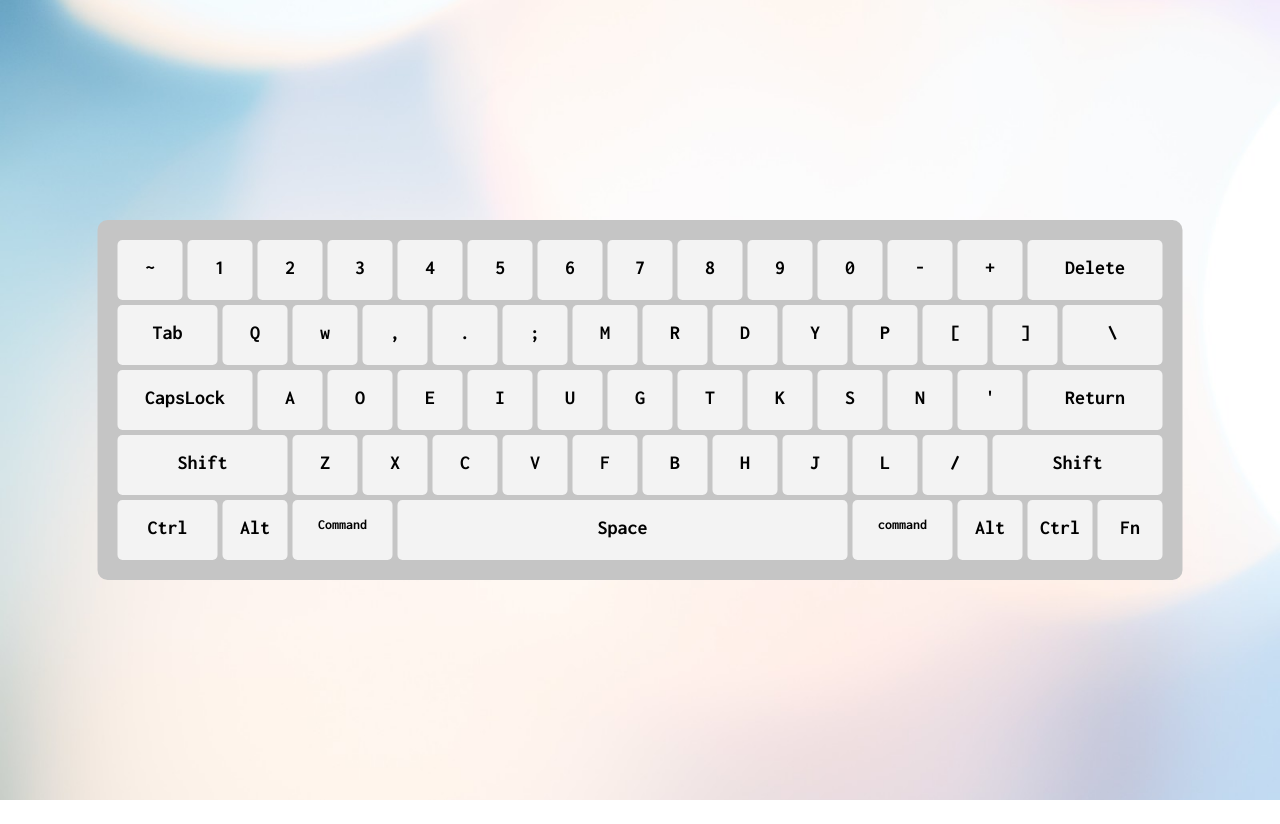
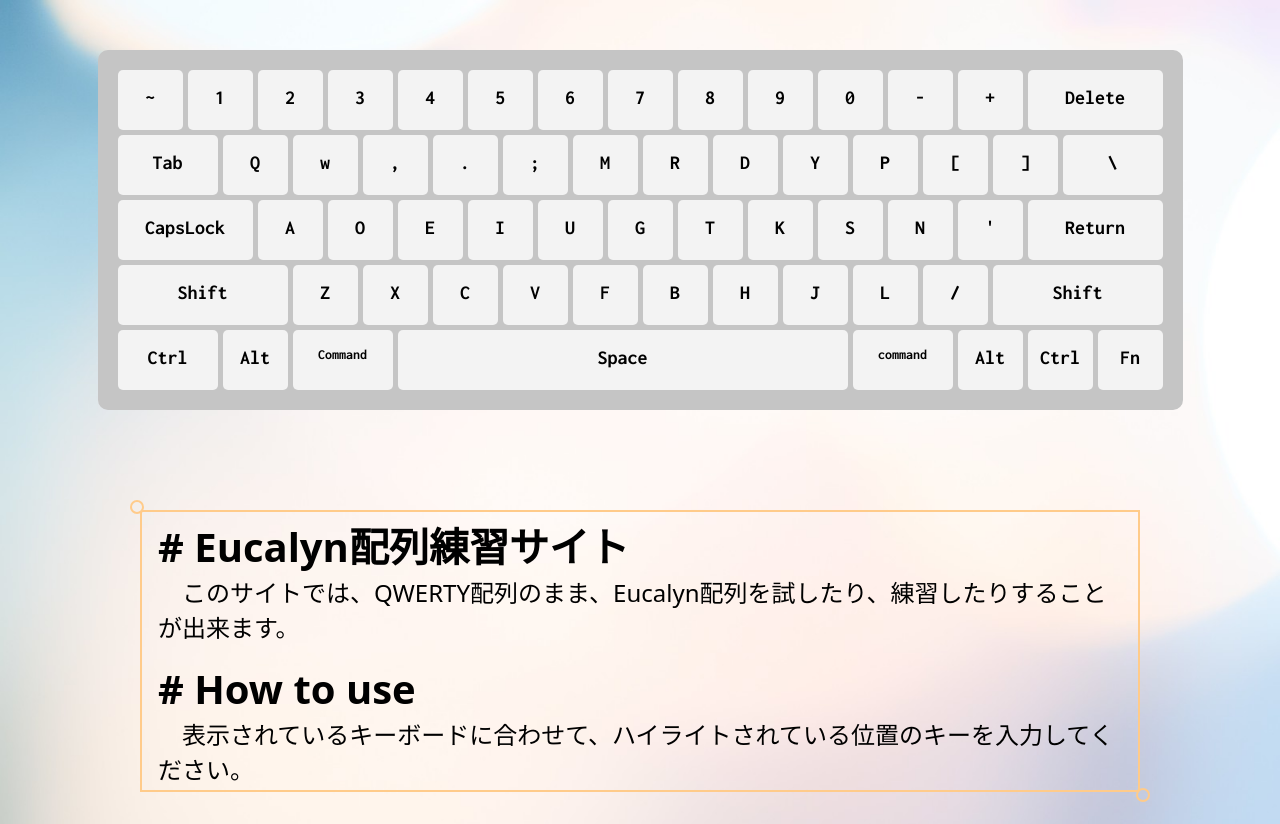
Before and after one commit to Hiroya-W/Hiroya-W.github.io, a plain HTML site: page works/typing_site/index.html in a window 1280 px wide. Before the commit the page ends 800 px from the top, so only its background shows below. Drawn offline with nearby package versions, Linux system fonts and the light colour scheme; a script that the page names is missing.

Commit message:
:+1: Eucalynタイピングサイトを最新版に更新した

```diff
--- a/works/typing_site/index.html
+++ b/works/typing_site/index.html
@@ -3,15 +3,34 @@
 
 <head>
     <meta charset="UTF-8">
+    <!-- OGP information -->
+    <meta property="og:title" content="Eucalyn配列練習サイト" />
+    <meta property="og:type" content="website" />
+    <meta property="og:url" content="https://hiroya-w.github.io/works/typing_site/index.html" />
+    <meta property="og:image" content="../../img/ogp.png" />
+    <meta property="og:site_name" content="Eucalyn配列練習サイト" />
+    <meta property="og:description" content="Eucalyn配列練習サイト" />
+    <meta name="twitter:card" content="summary" />
+    <meta name="twitter:site" content="@Hyuyu_kun" />
+    <meta content='width=device-width, initial-scale=1.0, maximum-scale=1.0, user-scalable=0' name='viewport' />
+    <meta name="viewport" content="width=device-width" />
+    <title>Eucalyn配列練習サイト | Works</title>
+
+    <!-- stylesheet -->
     <link rel="stylesheet" type="text/css" href="styles.css">
+    <!-- google fonts -->
     <link href="https://fonts.googleapis.com/css2?family=Noto+Sans+JP&display=swap" rel="stylesheet">
     <link href="https://fonts.googleapis.com/css2?family=Inconsolata:wght@700&display=swap" rel="stylesheet">
+    <!-- jquery source -->
     <script src="https://ajax.googleapis.com/ajax/libs/jquery/3.5.1/jquery.min.js"></script>
+    <link rel="shortcut icon" href="../../img/favicon.ico" />
 </head>
 
 <body>
-    <p id="word"></p>
-    <p id="roma"></p>
+    <div>
+        <p id="word"></p>
+        <p id="roma"></p>
+    </div>
     <div id="keyboard-base" class="keyboard-base">
         <div class="key">~</div>
         <div class="key">1</div>
@@ -75,6 +94,21 @@
         <div class="key">Ctrl</div>
         <div class="key">Fn</div>
     </div>
+
+    <div class="readme">
+        <div class="box18">
+            <!-- <h1># Eucalyn配列練習サイト</h1> -->
+            <h1># Eucalyn配列練習サイト</h1>
+            <p>
+                　このサイトでは、QWERTY配列のまま、Eucalyn配列を試したり、練習したりすることが出来ます。
+            </p>
+            <br>
+            <h1># How to use</h1>
+            <p>
+                　表示されているキーボードに合わせて、ハイライトされている位置のキーを入力してください。
+            </p>
+        </div>
+    </div>
     <script type="text/javascript" src="script.js"></script>
 </body>
 
--- a/works/typing_site/styles.css
+++ b/works/typing_site/styles.css
@@ -31,6 +31,7 @@ span{
 }
 
 
+
 body{
     background: url(background.jpg) center center / cover no-repeat fixed;
 }
@@ -45,10 +46,13 @@ body * {
 .keyboard-base {
     max-width: 1085px;
     padding: 20px;
-    position: absolute;
-    top: 50%;
-    left: 50%;
-    transform: translate(-50%, -50%);
+    position: relative;
+    /* top: 50%; */
+    /* left: 50%; */
+    /* transform: translate(-50%, -50%); */
+    margin-top: 50px;
+    margin-left:auto;
+    margin-right:auto;
     background-color: rgb(197, 197, 197);
     border-radius: 10px;
     display: grid;
@@ -122,3 +126,49 @@ body * {
 .space {
     grid-column: span 13;
 }
+
+
+.readme{
+    position: relative;
+    max-width:1000px;
+    margin-left: auto;
+    margin-right: auto;
+    margin-top: 100px;
+}
+
+.box18{
+    margin:2em 0;
+    position:relative;
+    padding: 0.25em 1em;
+    border: solid 2px #ffcb8a;
+    border-radius: 3px 0 3px 0;
+}
+.box18:before,.box18:after
+{
+    content: '';
+    position: absolute;
+    width:10px;
+    height: 10px;
+    border: solid 2px #ffcb8a;
+    border-radius: 50%;
+}
+.box18:after {
+    top:-12px;
+    left:-12px;
+}
+.box18:before {
+    bottom:-12px;
+    right:-12px;
+}
+.box18 *{
+    font-family: Noto Sans, Arial, Helvetica, sans-serif;
+}
+
+.box18 h1{
+    font-size: 2.5em;
+}
+.box18 p {
+    font-size: 1.5em;
+    margin: 0;
+    padding: 0;
+}
```
Also changed, not shown: index.html (+2 -1 lines).
